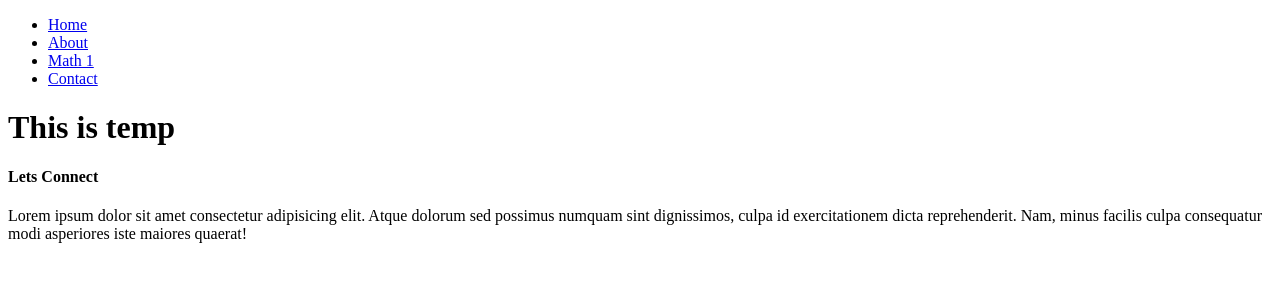
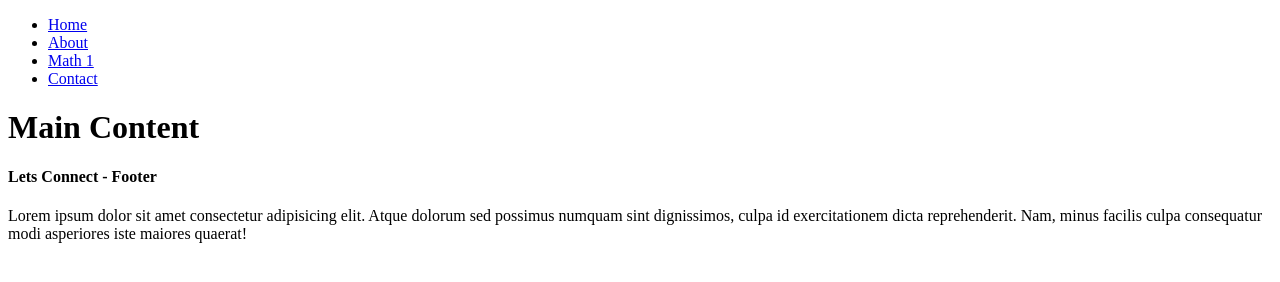
Before and after one commit to YurahSafedien/Test_Run, a plain HTML site: page index.html in a window 1280 px wide. Drawn offline with Linux system fonts and the light colour scheme.

Commit message:
sad temp 2.0 upate

```diff
--- a/index.html
+++ b/index.html
@@ -15,10 +15,10 @@
         </ul>
     </nav>
     <main>
-        <h1>This is temp</h1>
+        <h1>Main Content</h1>
     </main>
     <footer>
-        <h4>Lets Connect</h4>
+        <h4>Lets Connect - Footer</h4>
         <p>Lorem ipsum dolor sit amet consectetur adipisicing elit. Atque dolorum sed possimus numquam sint dignissimos, culpa id exercitationem dicta reprehenderit. Nam, minus facilis culpa consequatur modi asperiores iste maiores quaerat!</p>
 
     </footer>
```
